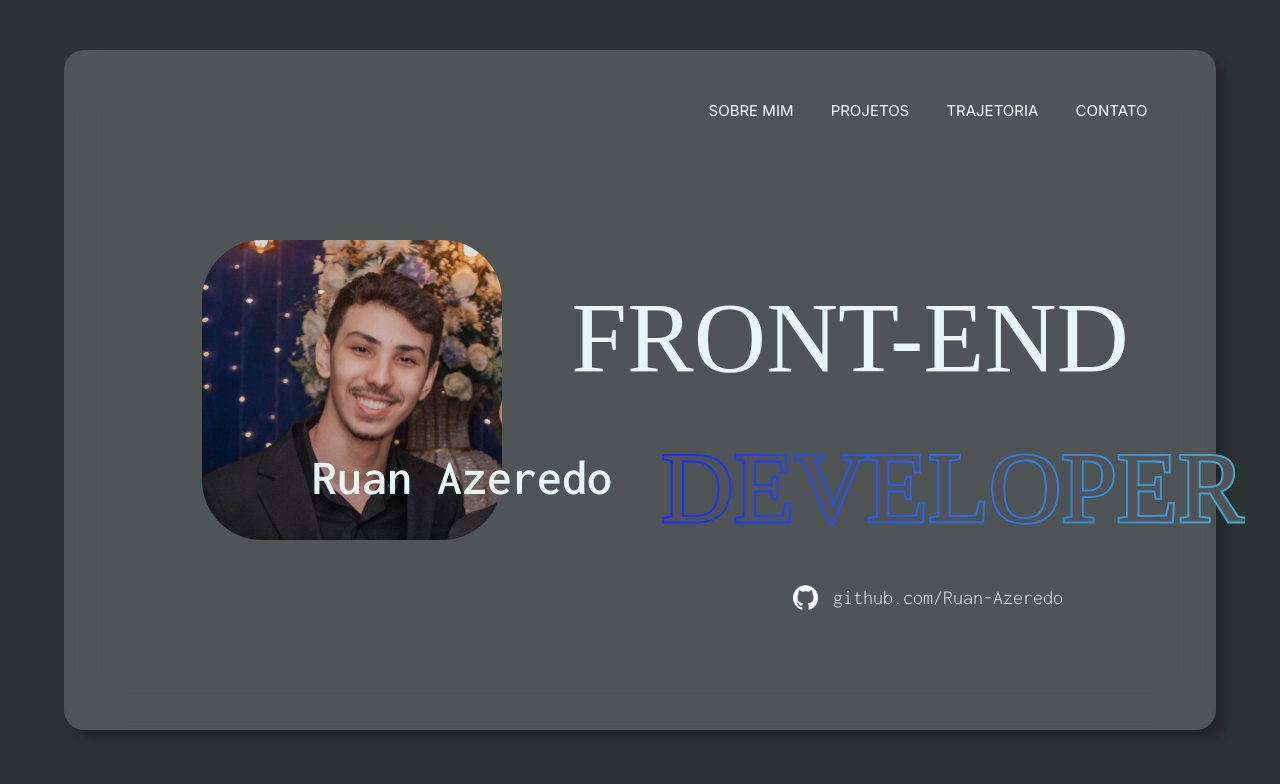
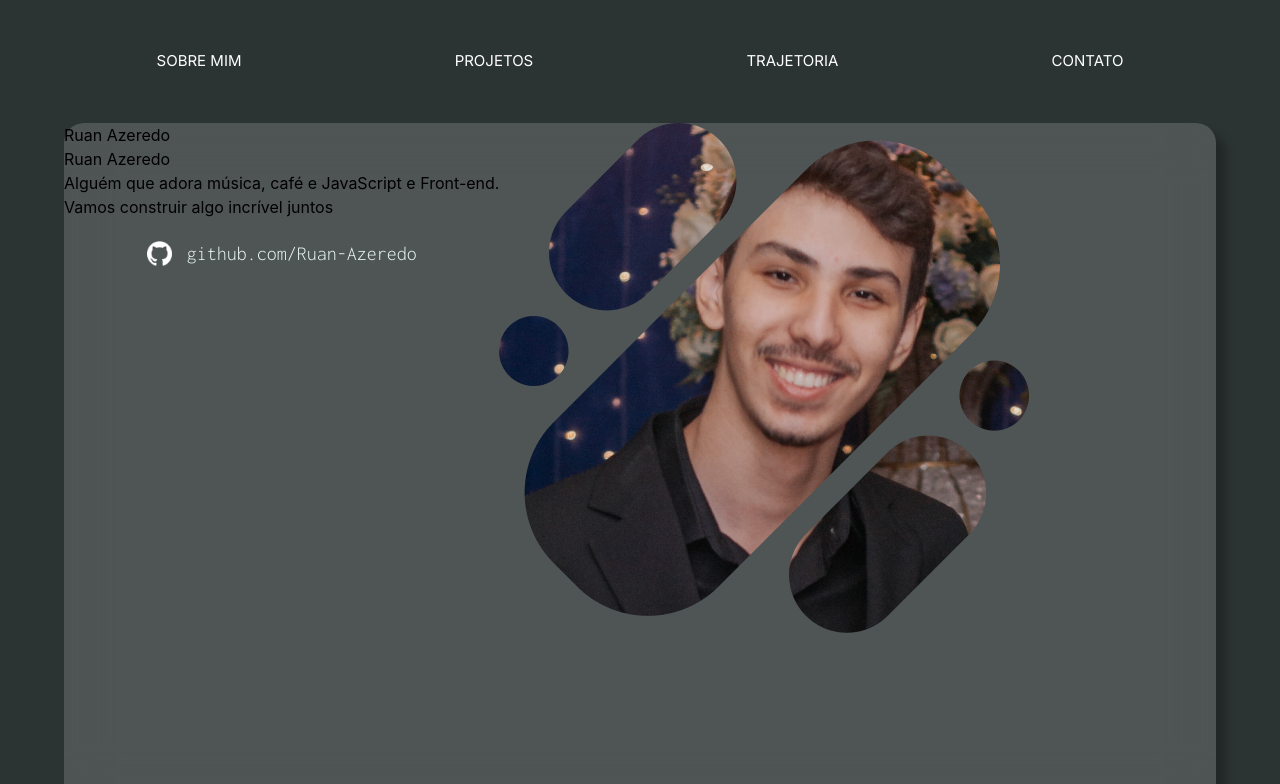
Before and after one commit to Ruan-Azeredo/portifolio, a React (Create React App) app: page / in a window 1280 px wide. Shown: the top 784 px of the page. Built offline with nearby package versions, Linux system fonts and the light colour scheme; a web font is replaced by a local one.

Commit message:
:recycle: refactor: main glass card

```diff
--- a/src/sections/MainCard.jsx
+++ b/src/sections/MainCard.jsx
@@ -1,29 +1,33 @@
 function MainCard() {
     return (
-        <div className='ruan-card glass'>
-            <div className='myself-container'>
-            <div className='align-content'>
-                <img src="minhaft.png" className='minhaft'/>
-                <p className='meunome'>Ruan Azeredo</p>
-            </div>
-            </div>
-            <div className='rightside-container'>
+        <div className="main-card-section">
             <div className='navbar'>
                 <span className='navbar-item'><a href="#sobremim">SOBRE MIM</a></span>
                 <span className='navbar-item'><a href="#projetos">PROJETOS</a></span>
                 <span className='navbar-item'><a href="#trajetoria">TRAJETORIA</a></span>
                 <span className='navbar-item'><a href="#contato">CONTATO</a></span>
             </div>
-            <div className='front-dev-container'>
-                <div className='align-content'>
-                <div className='frontend'>FRONT-END</div>
-                <div className='developer'>DEVELOPER</div>
-                <a className='github-container' href="https://github.com/Ruan-Azeredo">
-                    <img src='github-icon.png' className='github-icon' />
-                    <p className='github-link'>github.com/Ruan-Azeredo</p>
-                </a>
+            <div className="rectangle"></div>
+            <div className='ruan-card glass'>
+                <div className="r-infos">
+                    <div className="name n-white">Ruan Azeredo</div>
+                    <div className="name n-gradient">Ruan Azeredo</div>
+                    <div className="name-subtitle">
+                    Alguém que adora música, café e JavaScript e <span>Front-end</span>.
+                    </div>
+                    <div className="name-subtitle">
+                    Vamos construir algo incrível juntos
+                    </div>
+                    <div className="btn-github">
+                        <a className='github-container' href="https://github.com/Ruan-Azeredo">
+                            <img src='github-icon.png' className='github-icon' />
+                            <p className='github-link'>github.com/Ruan-Azeredo</p>
+                        </a>
+                    </div>
                 </div>
-            </div>
+                <div className="l-photo">
+                    <img src="mask-group.png" alt="" />
+                </div>
             </div>
         </div>
     )
```
